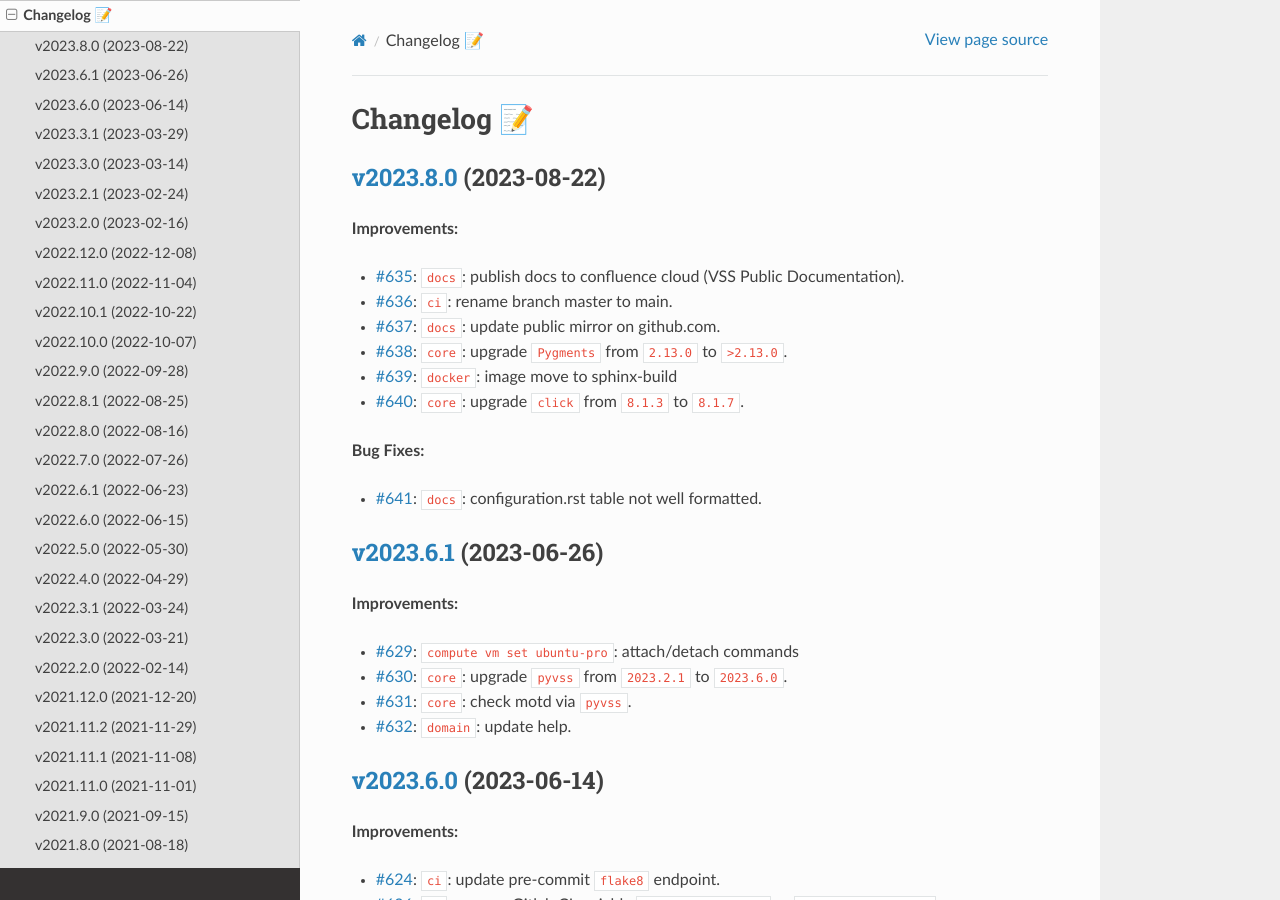
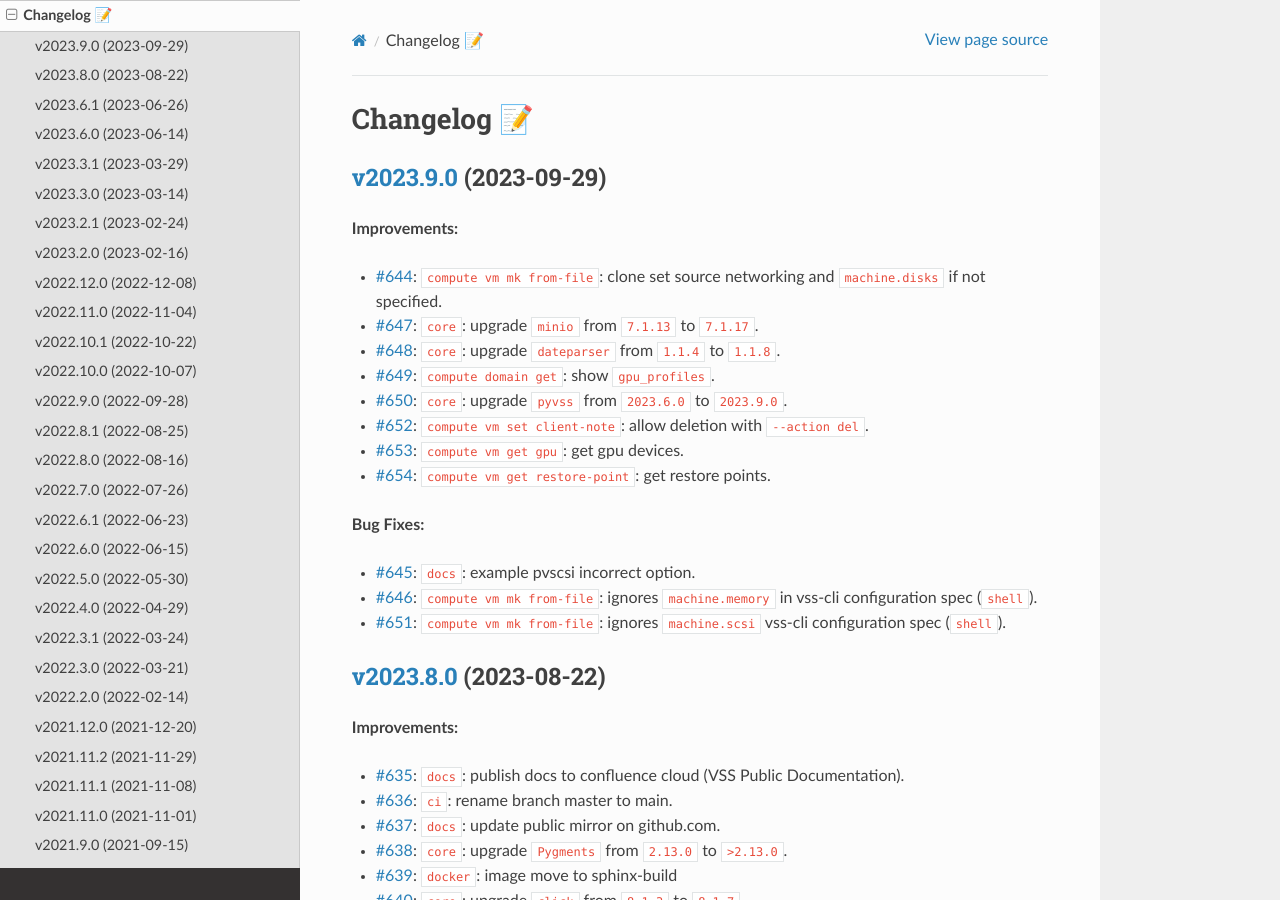
Before and after one commit to EIS-ITS/vss-cli, a Sphinx documentation site: the page built from docs/changelog.rst, in a window 1280 px wide and 900 px high. Built offline with Sphinx 7.4.7 and the Read the Docs theme 2.0.0, drawn with Linux system fonts in a browser that asks for light colours; the version number could not be read and is left out.

Commit message:
Issue #655: 🎉Version release v2023.9.0 - fixes #655

```diff
--- a/docs/changelog.rst
+++ b/docs/changelog.rst
@@ -1,5 +1,27 @@
 Changelog 📝
 ============
+
+`v2023.9.0 <https://gitlab-ee.eis.utoronto.ca/vss/vss-cli/tags/v2023.9.0>`_ (2023-09-29)
+------------------------------------------------------------------------------------------
+
+**Improvements:**
+
+- `#644 <https://gitlab-ee.eis.utoronto.ca/vss/vss-cli/issues/644>`_: ``compute vm mk from-file``: clone set source networking and ``machine.disks`` if not specified.
+- `#647 <https://gitlab-ee.eis.utoronto.ca/vss/vss-cli/issues/647>`_: ``core``: upgrade ``minio`` from ``7.1.13`` to ``7.1.17``.
+- `#648 <https://gitlab-ee.eis.utoronto.ca/vss/vss-cli/issues/648>`_: ``core``: upgrade ``dateparser`` from ``1.1.4`` to ``1.1.8``.
+- `#649 <https://gitlab-ee.eis.utoronto.ca/vss/vss-cli/issues/649>`_: ``compute domain get``: show ``gpu_profiles``.
+- `#650 <https://gitlab-ee.eis.utoronto.ca/vss/vss-cli/issues/650>`_: ``core``: upgrade ``pyvss`` from ``2023.6.0`` to ``2023.9.0``.
+- `#652 <https://gitlab-ee.eis.utoronto.ca/vss/vss-cli/issues/652>`_: ``compute vm set client-note``: allow deletion with ``--action del``.
+- `#653 <https://gitlab-ee.eis.utoronto.ca/vss/vss-cli/issues/653>`_: ``compute vm get gpu``: get gpu devices.
+- `#654 <https://gitlab-ee.eis.utoronto.ca/vss/vss-cli/issues/654>`_: ``compute vm get restore-point``: get restore points.
+
+**Bug Fixes:**
+
+- `#645 <https://gitlab-ee.eis.utoronto.ca/vss/vss-cli/issues/645>`_: ``docs``: example pvscsi incorrect option.
+- `#646 <https://gitlab-ee.eis.utoronto.ca/vss/vss-cli/issues/646>`_: ``compute vm mk from-file``: ignores ``machine.memory`` in vss-cli configuration spec (``shell``).
+- `#651 <https://gitlab-ee.eis.utoronto.ca/vss/vss-cli/issues/651>`_: ``compute vm mk from-file``: ignores ``machine.scsi`` vss-cli configuration spec (``shell``).
+
+
 
 `v2023.8.0 <https://gitlab-ee.eis.utoronto.ca/vss/vss-cli/tags/v2023.8.0>`_ (2023-08-22)
 ------------------------------------------------------------------------------------------
```
Also changed, not shown: CHANGELOG.md (+19 -0 lines), .bumpversion.cfg, 8 other files.
